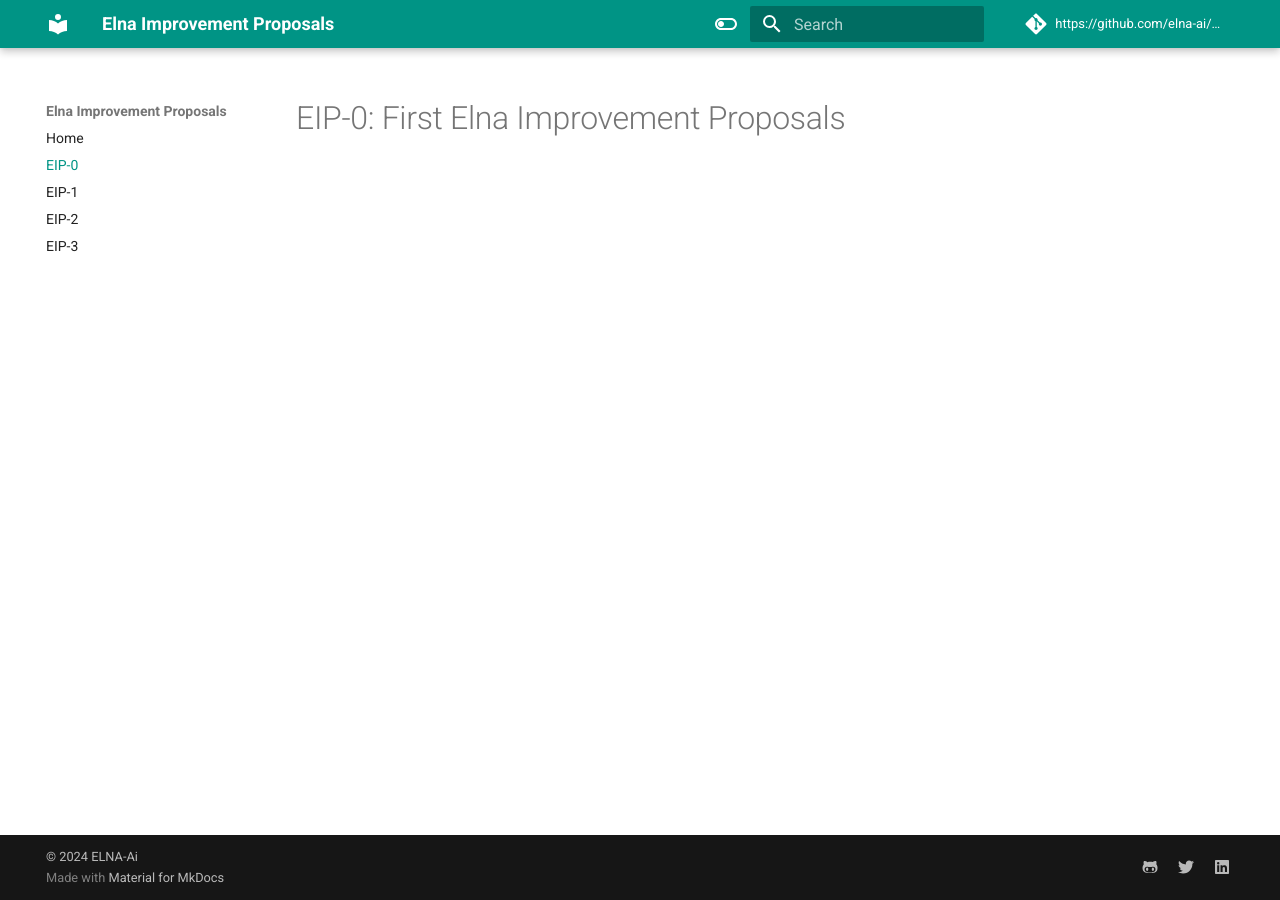
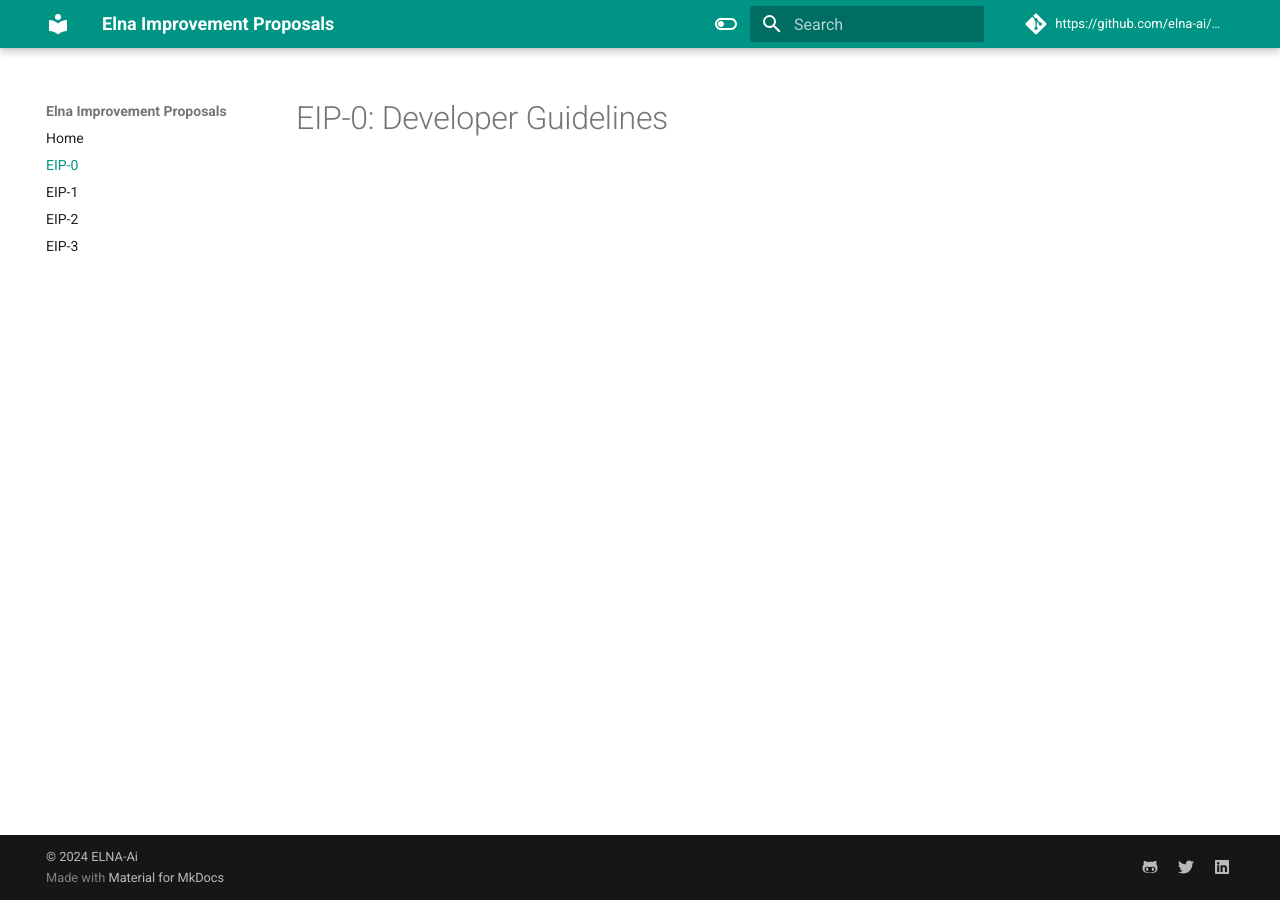
Before and after one commit to elna-ai/EIPs, an MkDocs documentation site: the page built from docs/EIP-0.md, in a window 1280 px wide. Built offline with MkDocs 1.6.1 and Material for MkDocs 9.7.7, drawn with Linux system fonts in a browser that asks for light colours; comment, search, counter and statistics services are not loaded.

Commit message:
Update EIP-0.md
updated heading

```diff
--- a/docs/EIP-0.md
+++ b/docs/EIP-0.md
@@ -1 +1 @@
-# EIP-0: First Elna Improvement Proposals
+# EIP-0: Developer Guidelines
```
